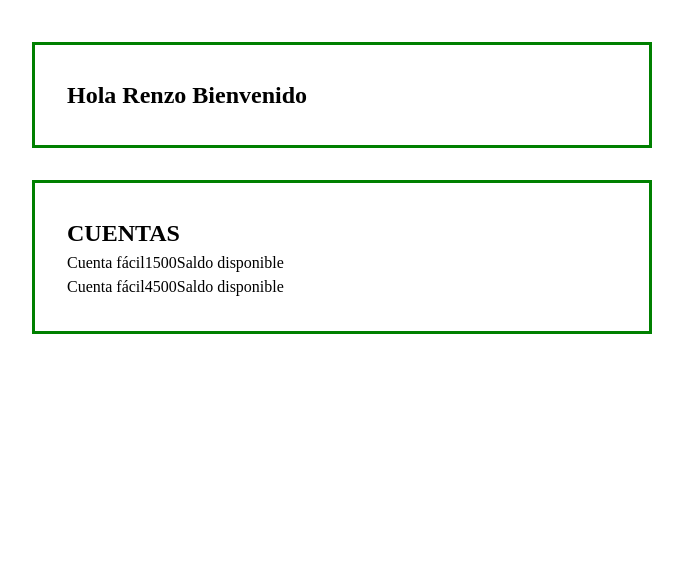
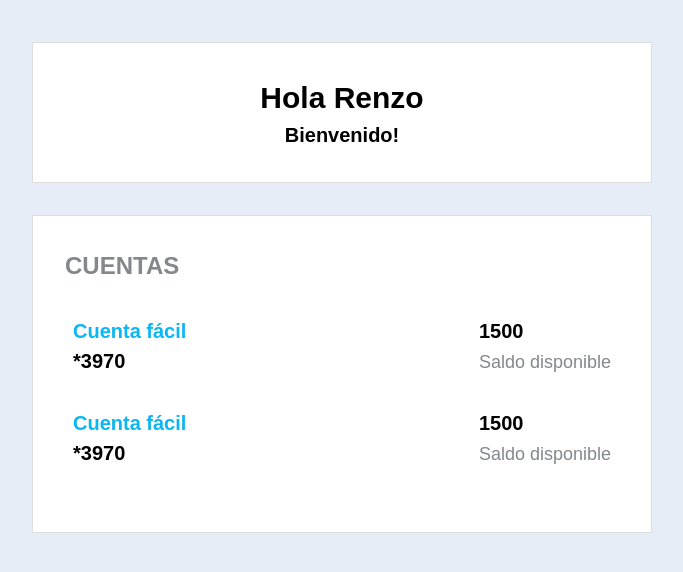
Before and after one commit to PattyAndre/bank-accounts, a React (Vite) app: page / in a window 1280 px wide. Shown: the top 572 px of the page, without its empty margins (298-981 px from the left). Built offline with nearby package versions, Linux system fonts and the light colour scheme.

Commit message:
styles components

```diff
--- a/src/pages/Home/index.scss
+++ b/src/pages/Home/index.scss
@@ -0,0 +1,51 @@
+@import "../../styles/base/variables";
+
+h1 {
+  font-size: 30px;
+
+  p {
+    font-size: 20px;
+  }
+}
+
+h2 {
+  color: $secondary;
+}
+
+.card-detail {
+  display: flex;
+  justify-content: space-between;
+  margin: 2em 0.5em;
+
+  &__title {
+    color: $lightblue;
+    font-weight: bold;
+    font-size: 20px;
+
+    &__account-number {
+      color: $black;
+      font-size: 20px !important;
+    }
+
+    &__balance {
+      color: $black;
+      font-size: 20px;
+      font-weight: bold;
+
+      span {
+        font-size: 18px;
+        color: $secondary;
+        font-weight: 500;
+      }
+    }
+  }
+
+  // p {
+  //   font-size: 20px;
+
+  //   span {
+  //     color: $black;
+  //     font-size: 16px;
+  //   }
+  // }
+}
--- a/src/pages/Home/index.tsx
+++ b/src/pages/Home/index.tsx
@@ -1,6 +1,6 @@
 import React, { FC, ReactNode } from "react";
 import { AppCard } from "../../components";
-import logo from "../../assets/test.png";
+import "./index.scss";
 
 interface HomeProps {}
 
@@ -8,20 +8,32 @@ export const Home: FC<HomeProps> = () => {
   return (
     <section>
       <AppCard>
-        <h1>Hola Renzo Bienvenido</h1>
+        <h1 className="textCenter">
+          Hola Renzo <br /> <p>Bienvenido!</p>
+        </h1>
       </AppCard>
       <AppCard>
         <h2>CUENTAS</h2>
         <div>
-          <div>
-            <span>Cuenta fácil</span>
-            <span>1500</span>
-            <span>Saldo disponible</span>
+          <div className="card-detail">
+            <p className="card-detail__title">
+              Cuenta fácil <br />
+              <span className="card-detail__title__account-number">*3970</span>
+            </p>
+            <p className="card-detail__title__balance">
+              1500 <br />
+              <span>Saldo disponible</span>
+            </p>
           </div>
-          <div>
-            <span>Cuenta fácil</span>
-            <span>4500</span>
-            <span>Saldo disponible</span>
+          <div className="card-detail">
+            <p className="card-detail__title">
+              Cuenta fácil <br />
+              <span className="card-detail__title__account-number">*3970</span>
+            </p>
+            <p className="card-detail__title__balance">
+              1500 <br />
+              <span>Saldo disponible</span>
+            </p>
           </div>
         </div>
       </AppCard>
--- a/src/styles/base/_settings.scss
+++ b/src/styles/base/_settings.scss
@@ -1,58 +1,34 @@
 @import "./variables";
 
-/*
-  1. Use a more-intuitive box-sizing model.
-*/
 *,
 *::before,
 *::after {
   box-sizing: border-box;
 }
-/*
-  2. Remove default margin
-*/
+
 * {
   margin: 0;
 }
-/*
-  3. Allow percentage-based heights in the application
-*/
+
 html,
 body {
   height: 100%;
+  background: $gray;
 }
-/*
-  Typographic tweaks!
-  4. Add accessible line-height
-  5. Improve text rendering
-*/
+
 body {
   line-height: 1.5;
   -webkit-font-smoothing: antialiased;
+  font-family: Arial, Helvetica, sans-serif, "Times New Roman", Times, serif;
 }
-/*
-  6. Improve media defaults
-*/
-img,
-picture,
-video,
-canvas,
-svg {
-  display: block;
-  max-width: 100%;
-}
-/*
-  7. Remove built-in form typography styles
-*/
+
 input,
 button,
 textarea,
 select {
   font: inherit;
 }
-/*
-  8. Avoid text overflows
-*/
+
 p,
 h1,
 h2,
@@ -62,17 +38,19 @@ h5,
 h6 {
   overflow-wrap: break-word;
 }
-/*
-  9. Create a root stacking context
-*/
+
 #root,
 #__next {
   isolation: isolate;
 }
 
+.textCenter {
+  text-align: center;
+}
+
 .card {
   background-color: $white;
-  border: 3px solid green;
+  border: 1px solid #dddddd;
   margin: 2em 0;
   padding: 2em;
 }
--- a/src/styles/base/_variables.scss
+++ b/src/styles/base/_variables.scss
@@ -2,3 +2,5 @@ $white: #fff;
 $gray: #e6edf7;
 $lightblue: #0bb6f4;
 $blue: #3f48cc;
+$black: #000;
+$secondary: #83888d;
```
